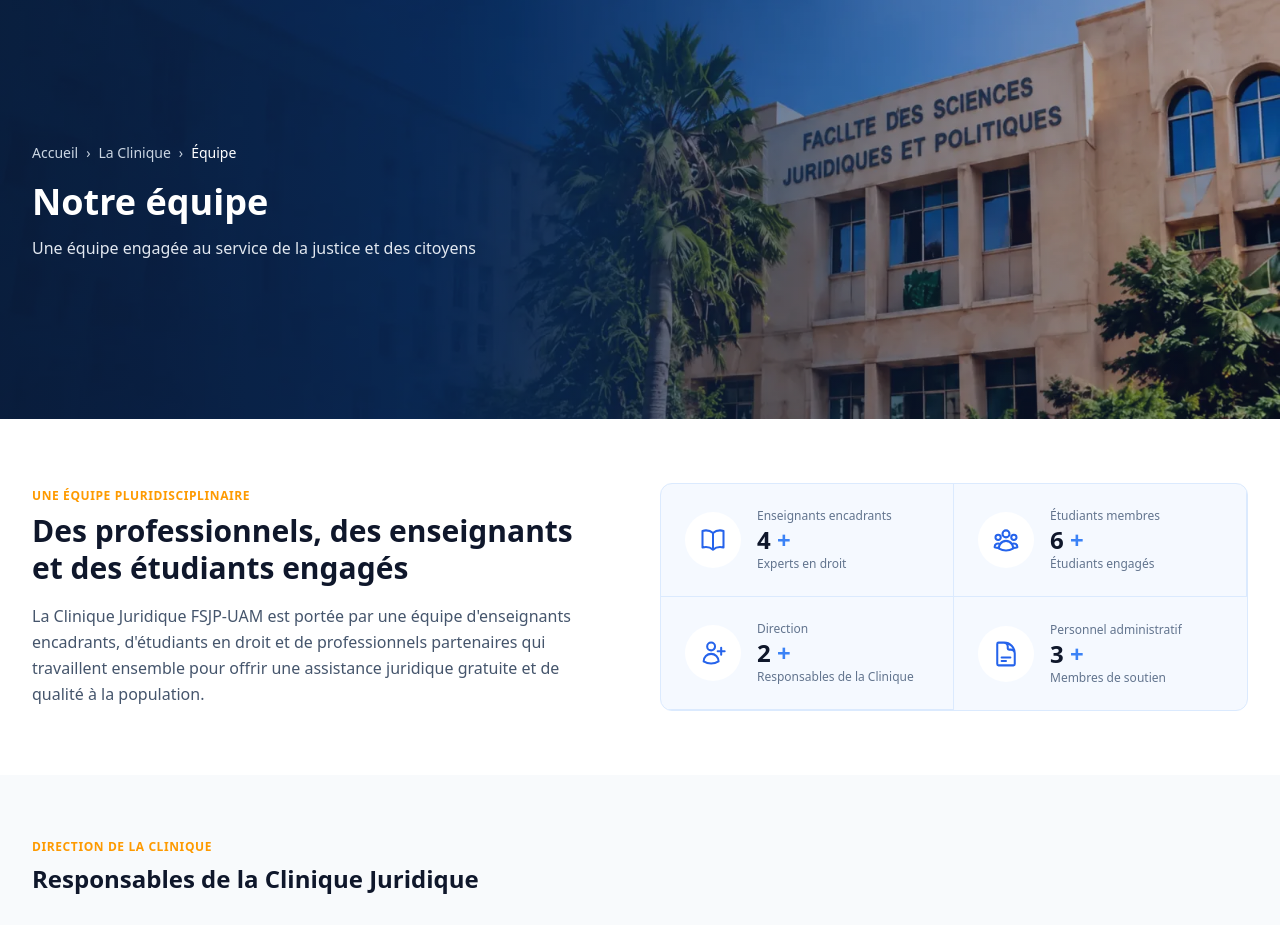
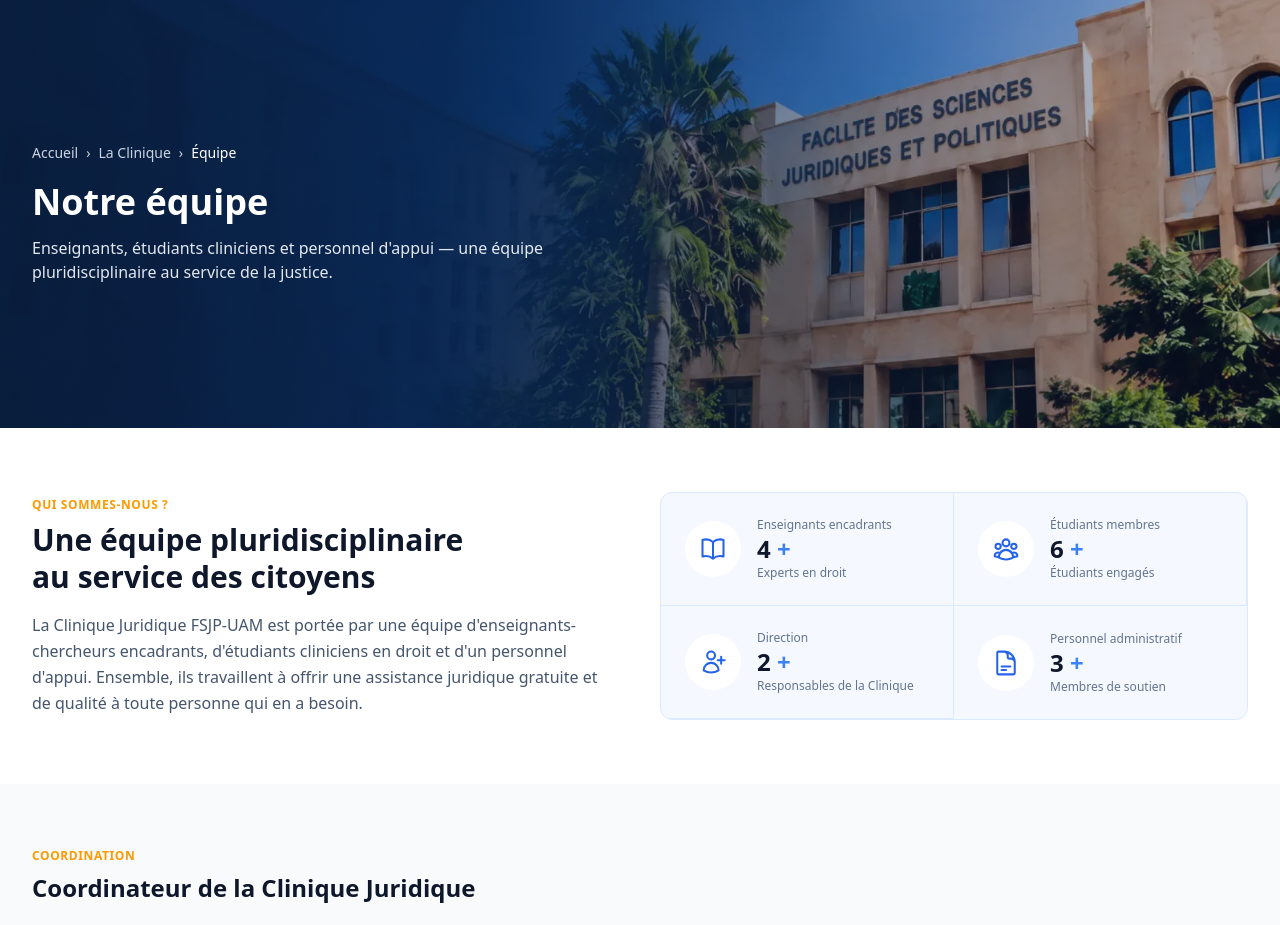
Before and after one commit to alihumdard/clinique, a Laravel app: page /a-propos/equipe in a window 1280 px wide. Shown: the part 114-1039 px from the top of the page. Run offline with Laravel 12, Linux system fonts and the light colour scheme; data comes from the database, SQL or seed files in the repository; data that the repository does not hold is empty; style sheets or scripts are compiled from the project's sources.

Commit message:
Apply Texte corrige corrections to page 03 Equipe
- En-tete subtitle updated
- Presentation eyebrow Qui sommes-nous, h2 and paragraph updated
- Direction section: Coordination / Coordinateur de la Clinique
- Enseignants section: Encadrement pedagogique / Enseignants-chercheurs encadrants
- Etudiants section: Etudiants cliniciens
- Personnel section: Personnel d appui administratif et technique
- Appel final: title, text, button corrected (now links to join page)

Co-Authored-By: Claude Sonnet 4.6 <noreply@anthropic.com>

```diff
--- a/resources/views/team.blade.php
+++ b/resources/views/team.blade.php
@@ -9,7 +9,7 @@
         image="placeholders/about-hero"
         imagePosition="object-right-top"
         :title="__('Notre équipe')"
-        subtitle="Une équipe engagée au service de la justice et des citoyens"
+        subtitle="Enseignants, étudiants cliniciens et personnel d'appui — une équipe pluridisciplinaire au service de la justice."
         :breadcrumb="[
             ['label' => __('Accueil'), 'url' => route('home')],
             ['label' => __('La Clinique'), 'url' => route('about')],
@@ -21,15 +21,16 @@
     <section class="mx-auto max-w-7xl px-4 py-12 sm:py-16 sm:px-6 lg:px-8">
         <div class="grid grid-cols-1 items-center gap-10 lg:grid-cols-2">
             <div>
-                <x-eyebrow color="amber">Une équipe pluridisciplinaire</x-eyebrow>
+                <x-eyebrow color="amber">Qui sommes-nous ?</x-eyebrow>
                 <h2 class="mt-2 text-3xl font-bold leading-tight text-slate-900">
-                    Des professionnels, des enseignants
-                    <span class="block">et des étudiants engagés</span>
+                    Une équipe pluridisciplinaire
+                    <span class="block">au service des citoyens</span>
                 </h2>
                 <p class="mt-4 max-w-xl text-base leading-relaxed text-slate-600">
-                    La Clinique Juridique FSJP-UAM est portée par une équipe d'enseignants encadrants,
-                    d'étudiants en droit et de professionnels partenaires qui travaillent ensemble pour
-                    offrir une assistance juridique gratuite et de qualité à la population.
+                    La Clinique Juridique FSJP-UAM est portée par une équipe d'enseignants-chercheurs
+                    encadrants, d'étudiants cliniciens en droit et d'un personnel d'appui. Ensemble, ils
+                    travaillent à offrir une assistance juridique gratuite et de qualité à toute personne
+                    qui en a besoin.
                 </p>
             </div>
 
@@ -64,8 +65,8 @@
     @if(($groups['direction'] ?? collect())->isNotEmpty())
         <section class="bg-slate-50 py-12 sm:py-16">
             <div class="mx-auto max-w-7xl px-4 sm:px-6 lg:px-8">
-                <x-eyebrow color="amber">Direction de la Clinique</x-eyebrow>
-                <h2 class="mt-2 text-2xl font-bold text-slate-900">Responsables de la Clinique Juridique</h2>
+                <x-eyebrow color="amber">Coordination</x-eyebrow>
+                <h2 class="mt-2 text-2xl font-bold text-slate-900">Coordinateur de la Clinique Juridique</h2>
 
                 <div class="mt-8 grid grid-cols-1 gap-6 lg:grid-cols-2">
                     @foreach ($groups['direction'] as $member)
@@ -88,8 +89,8 @@
     {{-- ============ ENSEIGNANTS ENCADRANTS ============ --}}
     @if(($groups['enseignants'] ?? collect())->isNotEmpty())
         <section class="mx-auto max-w-7xl px-4 py-12 sm:py-16 sm:px-6 lg:px-8">
-            <x-eyebrow color="amber">Enseignants encadrants</x-eyebrow>
-            <h2 class="mt-2 text-2xl font-bold text-slate-900">Nos enseignants encadrants</h2>
+            <x-eyebrow color="amber">Encadrement pédagogique</x-eyebrow>
+            <h2 class="mt-2 text-2xl font-bold text-slate-900">Enseignants-chercheurs encadrants</h2>
 
             <div class="mt-6 grid grid-cols-1 gap-4 sm:grid-cols-2 lg:grid-cols-4">
                 @foreach ($groups['enseignants'] as $member)
@@ -113,8 +114,8 @@
             <div class="mx-auto max-w-7xl px-4 sm:px-6 lg:px-8">
                 <div class="mb-6 flex flex-col gap-4 sm:flex-row sm:items-center sm:justify-between">
                     <div>
-                        <x-eyebrow color="amber">Nos étudiants</x-eyebrow>
-                        <h2 class="mt-2 text-2xl font-bold text-slate-900">Les étudiants membres</h2>
+                        <x-eyebrow color="amber">Étudiants cliniciens</x-eyebrow>
+                        <h2 class="mt-2 text-2xl font-bold text-slate-900">Les étudiants cliniciens</h2>
                     </div>
                     <div class="flex items-center gap-3">
                         <x-button :href="route('join')" variant="outline" size="sm" class="self-start sm:self-auto">{{ __('Voir tous les étudiants') }} →</x-button>
@@ -141,8 +142,8 @@
     {{-- ============ PERSONNEL ADMINISTRATIF ============ --}}
     @if(($groups['administratif'] ?? collect())->isNotEmpty())
         <section class="mx-auto max-w-7xl px-4 py-12 sm:py-16 sm:px-6 lg:px-8">
-            <x-eyebrow color="amber">Personnel administratif et technique</x-eyebrow>
-            <h2 class="mt-2 text-2xl font-bold text-slate-900">Notre équipe de soutien</h2>
+            <x-eyebrow color="amber">Personnel d'appui</x-eyebrow>
+            <h2 class="mt-2 text-2xl font-bold text-slate-900">Personnel d'appui administratif et technique</h2>
 
             <div class="mt-8 grid grid-cols-1 gap-4 lg:grid-cols-3">
                 @foreach ($groups['administratif'] as $member)
@@ -164,11 +165,12 @@
     <section class="mx-auto max-w-7xl px-4 pb-12 sm:pb-16 sm:px-6 lg:px-8">
         <x-inline-cta
             icon="users"
-            :title="__('Rejoignez notre équipe')"
-            button-label="Voir les opportunités"
-            :button-href="route('presaisine.index')"
+            :title="__('Vous souhaitez rejoindre la Clinique ?')"
+            button-label="Candidater"
+            :button-href="route('join')"
         >
-            Vous êtes étudiant en droit et souhaitez vous engager ? Découvrez nos appels à candidatures.
+            Vous êtes étudiant en droit à la FSJP ? Rejoignez notre équipe de cliniciens et mettez vos
+            connaissances au service des citoyens.
         </x-inline-cta>
     </section>
 
```
